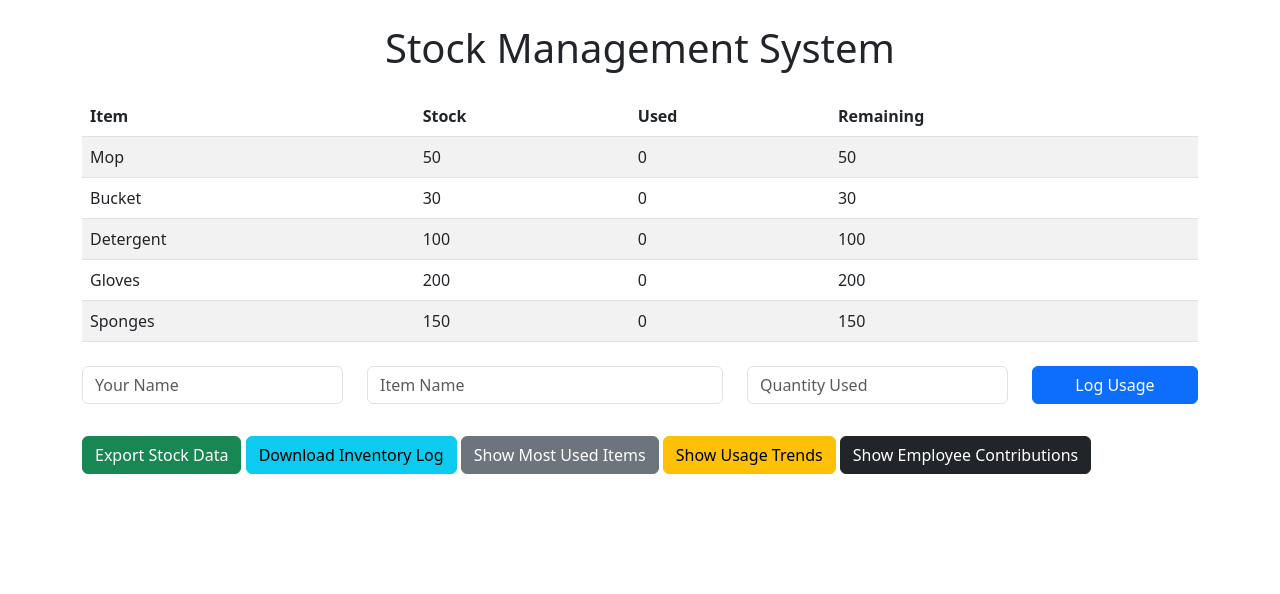
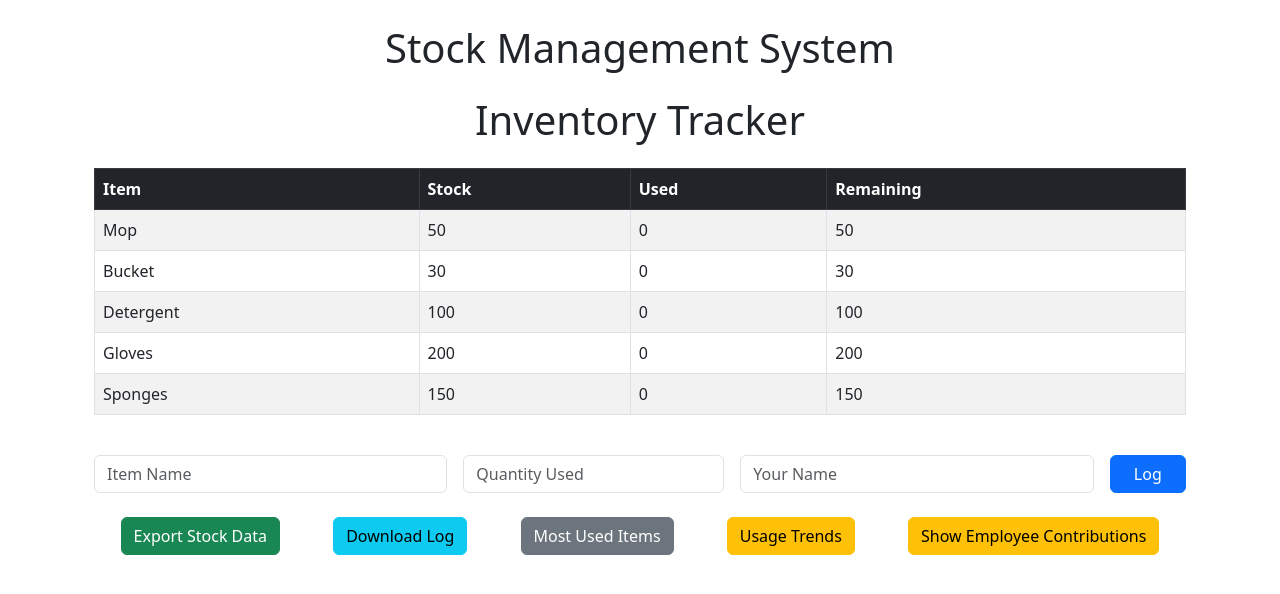
Before and after one commit to MysteryMeow/Farm, a Flask app: page / in a window 1280 px wide. Shown: the top 594 px of the page. Run offline with Flask 3, Linux system fonts and the light colour scheme.

Commit message:
Adding style

```diff
--- a/templates/index.html
+++ b/templates/index.html
@@ -3,15 +3,21 @@
 <head>
     <meta charset="UTF-8">
     <meta name="viewport" content="width=device-width, initial-scale=1.0">
-    <title>Stock Management</title>
+    <title>Inventory Tracker</title>
     <link rel="stylesheet" href="https://cdn.jsdelivr.net/npm/bootstrap@5.3.0/dist/css/bootstrap.min.css">
+    <script src="https://cdn.jsdelivr.net/npm/bootstrap@5.3.0/dist/js/bootstrap.bundle.min.js"></script>
 </head>
+
 <body>
     <div class="container mt-4">
         <h1 class="text-center">Stock Management System</h1>
 
-        <table class="table table-striped mt-4">
-            <thead>
+        <div class="container mt-4">
+    <h1 class="text-center">Inventory Tracker</h1>
+
+    <div class="table-responsive mt-4">
+        <table class="table table-striped table-bordered">
+            <thead class="table-dark">
                 <tr>
                     <th>Item</th>
                     <th>Stock</th>
@@ -30,31 +36,35 @@
                 {% endfor %}
             </tbody>
         </table>
+    </div>
+</div>
 
-        <form id="logForm" class="mt-4">
-            <div class="row">
-                <div class="col-md-3 mb-3">
-                    <input type="text" class="form-control" name="user" placeholder="Your Name" required>
-                </div>
-                <div class="col-md-4 mb-3">
-                    <input type="text" class="form-control" name="item" placeholder="Item Name" required>
-                </div>
-                <div class="col-md-3 mb-3">
-                    <input type="number" class="form-control" name="quantity" placeholder="Quantity Used" required>
-                </div>
-                <div class="col-md-2 mb-3">
-                    <button type="submit" class="btn btn-primary w-100">Log Usage</button>
-                </div>
-            </div>
-        </form>
 
-        <button id="exportButton" class="btn btn-success mt-3">Export Stock Data</button>
-        <button id="downloadLogButton" class="btn btn-info mt-3">Download Inventory Log</button>
-        <button id="mostUsedReportButton" class="btn btn-secondary mt-3">Show Most Used Items</button>
-        <button id="usageTrendsButton" class="btn btn-warning mt-3">Show Usage Trends</button>
-        <button id="employeeContributionsButton" class="btn btn-dark mt-3">Show Employee Contributions</button>
+        <div class="container mt-4">
+    <form id="logForm" class="row g-3">
+        <div class="col-md-4">
+            <input type="text" class="form-control" name="item" placeholder="Item Name" required>
+        </div>
+        <div class="col-md-3">
+            <input type="number" class="form-control" name="quantity" placeholder="Quantity Used" required>
+        </div>
+        <div class="col-md-4">
+            <input type="text" class="form-control" name="user" placeholder="Your Name" required>
+        </div>
+        <div class="col-md-1">
+            <button type="submit" class="btn btn-primary w-100">Log</button>
+        </div>
+    </form>
+</div>
+<div class="container mt-4">
+    <div class="d-flex justify-content-around">
+        <button id="exportButton" class="btn btn-success">Export Stock Data</button>
+        <button id="downloadLogButton" class="btn btn-info">Download Log</button>
+        <button id="mostUsedReportButton" class="btn btn-secondary">Most Used Items</button>
+        <button id="usageTrendsButton" class="btn btn-warning">Usage Trends</button>
+        <button id="employeeContributionsButton" class="btn btn-warning">Show Employee Contributions</button>
     </div>
-
+</div>
     <script>
         document.getElementById("logForm").addEventListener("submit", function (e) {
             e.preventDefault();
```
Also changed, not shown: 2 other files.
